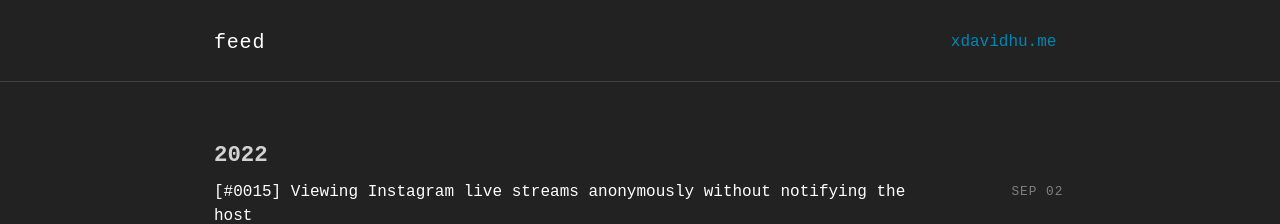
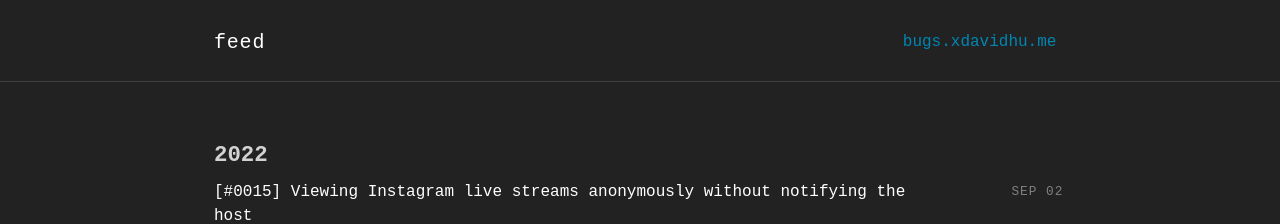
Before and after one commit to xdavidhu/feed.bugs.xdavidhu.me, a Jekyll site: the page built from index.html, in a window 1280 px wide. Shown: the top 224 px of the page. Built offline with Jekyll 4.4.1, drawn with Linux system fonts in a browser that asks for light colours; some web fonts are replaced.

Commit message:
Link back to bugs. from feed

```diff
--- a/_includes/nav.html
+++ b/_includes/nav.html
@@ -3,7 +3,7 @@
   <div class="container nav-container">
     <h1 class="logo"><a href="{{ '/' | prepend: site.baseurl | prepend: site.url }}" target="_self">{{ site.title_left }}<span>{{ site.title_right }}</span></a></h1>
     <ul class="navbar">
-      <li><a href="https://xdavidhu.me/" target="_self">xdavidhu.me</a></li>
+      <li><a href="https://bugs.xdavidhu.me/" target="_self">bugs.xdavidhu.me</a></li>
     </ul>
   </div>
 </nav>
```
